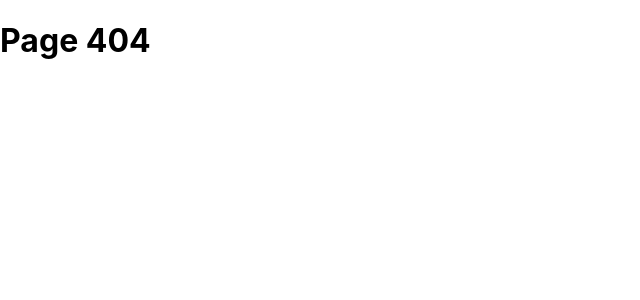
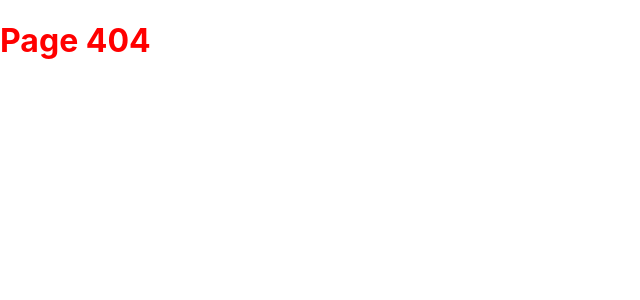
Before and after one commit to flelievre/OC-project6-kasa, a React (Create React App) app: page / in a window 1280 px wide. Shown: the top 300 px of the page, without its empty margins (0-640 px from the left). Built offline with nearby package versions, Linux system fonts and the light colour scheme.

Commit message:
scss working

```diff
--- a/src/App.js
+++ b/src/App.js
@@ -3,7 +3,7 @@ import {
   createBrowserRouter,
 } from 'react-router-dom';
 import ROUTES_MAPPING from './routes/ROUTES_MAPPING';
-import 'App.scss'
+import './App.scss'
 
 // const AppWithRouter = () => {
 //   const routes = useRoutes([...ROUTES_MAPPING]);
--- a/src/App.scss
+++ b/src/App.scss
@@ -1,3 +1,3 @@
 h1 {
-  color: 'red';
+  color: red;
 }
```
